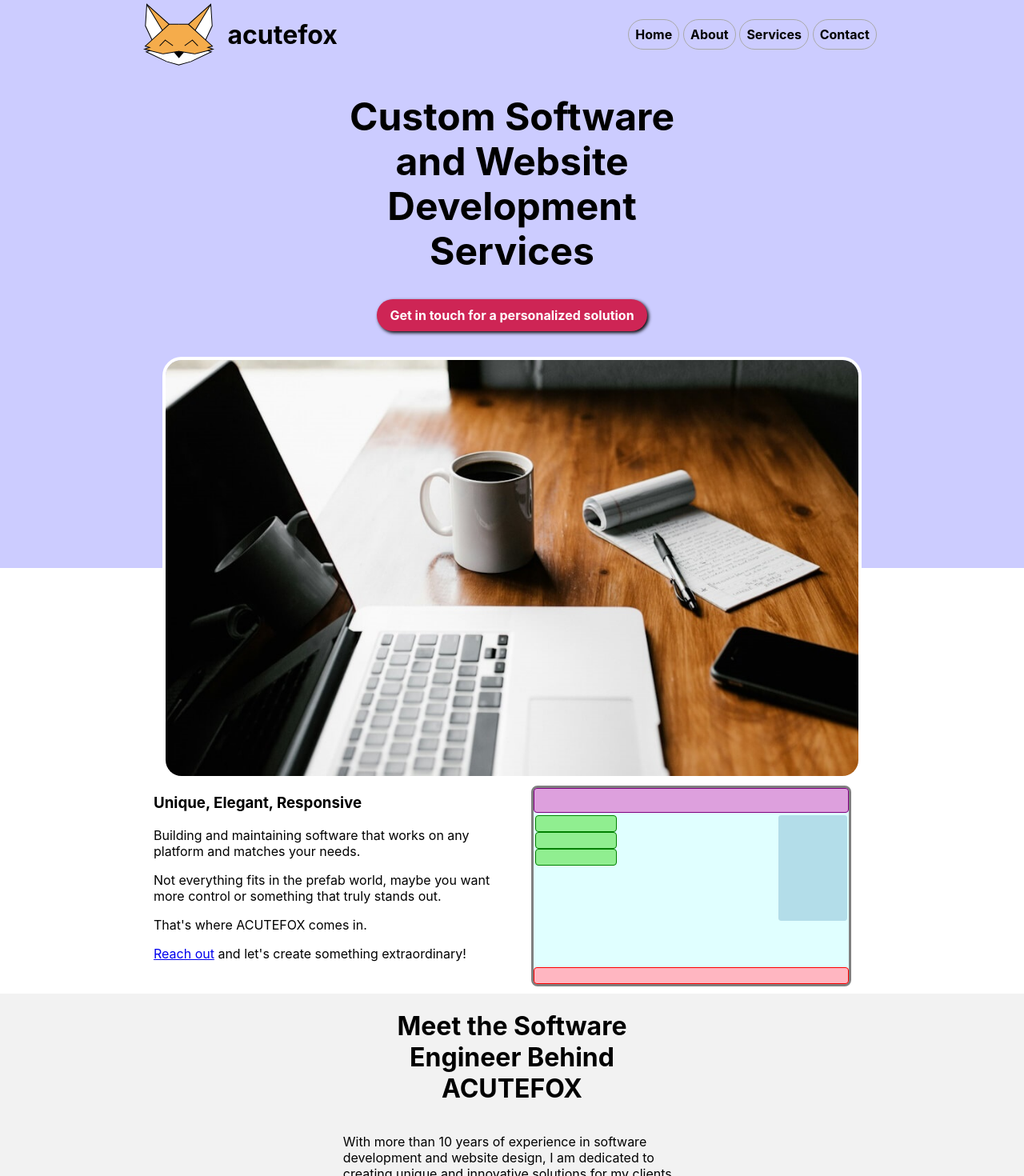
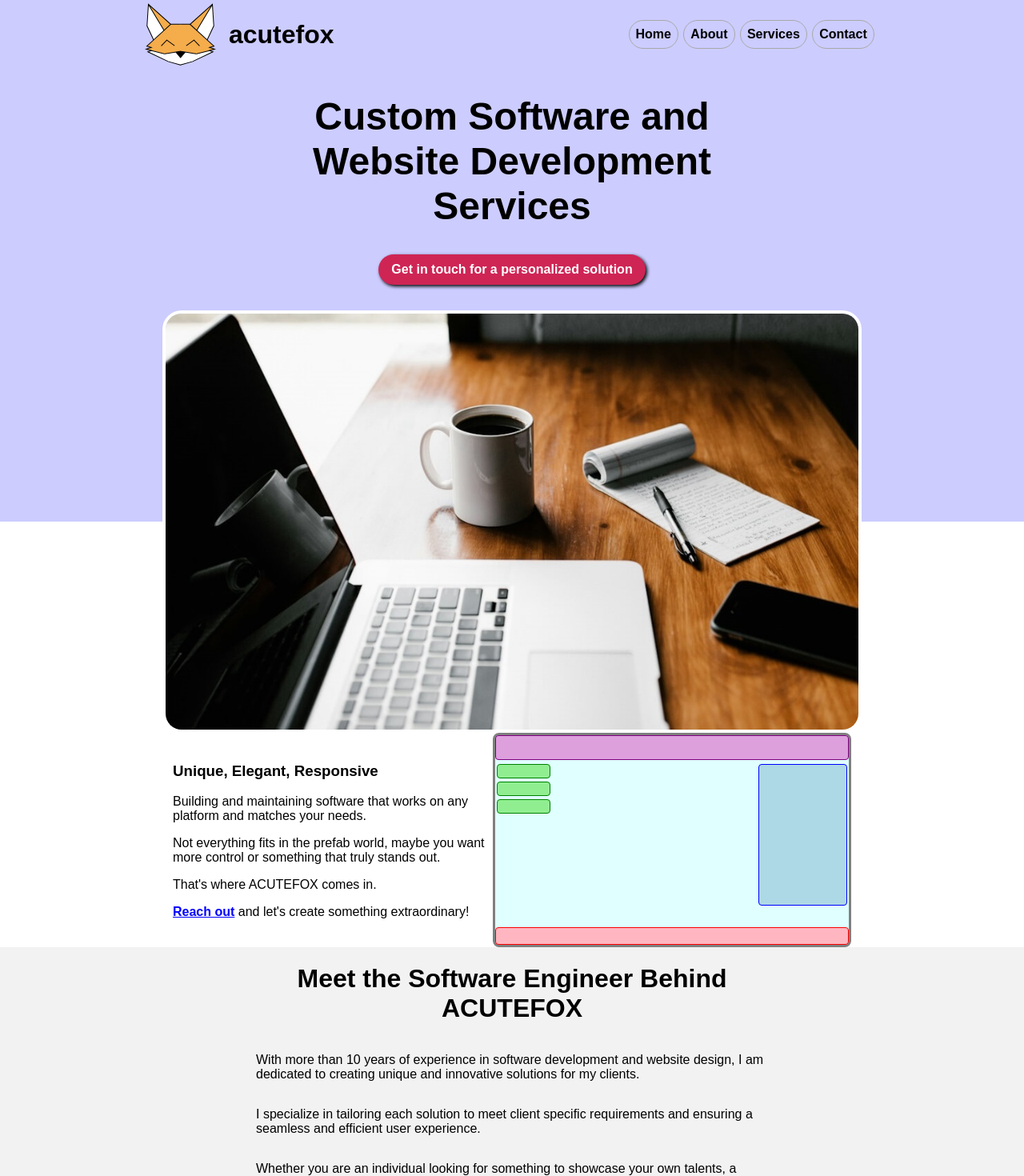
Before and after one commit to FoxOkami/acutefox, a React (Create React App) app: page / in a window 1280 px wide. Shown: the top 1470 px of the page at 80% size. Built offline with nearby package versions, Linux system fonts and the light colour scheme; no server answers.

Commit message:
finalized the contact me submission. started breaking parts out of monolith page

```diff
--- a/src/App.css
+++ b/src/App.css
@@ -1,14 +1,23 @@
 * {
   box-sizing: border-box;
   /* border: 1px red solid; */
+  font-family: "Oxygen", sans-serif;
 }
 
 body {
   /* background-color: rgba(0, 0, 255, 0.2); */
 }
 
-.site-header {
+.App {
+  display: flex;
+  flex-direction: column;
+  justify-content: flex-end;
+  align-items: center;
+}
+
+/* .site-header {
   height: 86px;
+  width: 100%;
   background-color: rgb(204, 204, 255);
   display: flex;
   flex-direction: row;
@@ -18,7 +27,7 @@ body {
   top: 0;
   overflow: hidden;
   z-index: 1;
-}
+} */
 
 .top-navigation > a {
   border: 1px solid darkgray;
@@ -28,11 +37,32 @@ body {
   color: black;
 }
 
+.top-navigation > a:hover {
+  background-color: rgb(206, 37, 85);
+  color: white;
+}
+
 .jump-link {
+  height: 0px;
+  width: 100%;
+  visibility: hidden;
+  z-index: -1;
   padding-top: 86px;
   margin-top: -86px;
   background-clip: content-box;
 }
+
+/* .company-link {
+  cursor: pointer;
+  text-decoration: none;
+  color: black;
+  transition: color 0.5s ease-in-out;
+}
+
+.company-link:hover {
+  color: white;
+  transition: color 0.5s ease-in-out;
+} */
 
 .company {
   display: flex;
@@ -51,19 +81,20 @@ body {
   font-weight: bold;
 }
 
-.head-image-container {
+/* .head-image-container {
   display: flex;
+  width: 100%;
   flex-direction: row;
   justify-content: center;
   overflow: hidden;
   height: 33rem;
   background-image: linear-gradient(180deg, rgb(204, 204, 255) 50%, white 50%);
-}
+} */
 
-.head-image {
+/* .head-image {
   border: 0.25rem solid white;
   border-radius: 1.5rem;
-}
+} */
 
 .lightgray-background {
   background-color: #0000000d;
@@ -77,10 +108,10 @@ body {
 }
 
 .section-a > .section-b {
-  width: 33%;
+  width: 50%;
   display: flex;
   flex-direction: column;
-  align-items: center;
+  /* align-items: center; */
   justify-content: center;
 }
 
@@ -91,7 +122,7 @@ body {
 .cards-container {
   display: flex;
   flex-direction: row;
-  width: 60%;
+  width: 80%;
   justify-content: space-between;
   flex-wrap: wrap;
 }
@@ -105,6 +136,7 @@ body {
 }
 
 .card-title {
+  max-width: 15rem;
   width: 15rem;
   height: 15rem;
   border-radius: 1rem;
@@ -131,6 +163,7 @@ body {
 
 .card-description {
   text-align: center;
+  width: 90%;
 }
 
 .cityscape-image {
@@ -144,7 +177,7 @@ body {
   background-attachment: fixed;
 }
 
-#contact {
+.contact {
   padding-bottom: 3rem;
 }
 
@@ -180,16 +213,21 @@ body {
   margin-bottom: 1rem;
 }
 
-.error-message:has(+[aria-invalid="true"]) {
+.error-message:has(+ [aria-invalid="true"]) {
   visibility: visible;
   color: red;
-  height: 1.6rem;
+  height: 1.2rem;
 }
 
 [aria-invalid="true"] {
   border: 1px solid red;
 }
 
+[aria-disabled="true"].contact-me-button {
+  cursor: not-allowed;
+  filter: opacity(0.5);
+}
+
 .error-message {
   visibility: hidden;
   height: 0.6rem;
--- a/src/App.js
+++ b/src/App.js
@@ -3,7 +3,8 @@ import { collection, addDoc, serverTimestamp } from "firebase/firestore";
 import { db } from "./firebase";
 import "./App.css";
 import "./WebsiteSection.css";
-import DeviceAnimation from "./DeviceAnimation";
+import SiteHeader from "./site-header/SiteHeader";
+import Captivator from "./captivator/Captivator";
 
 function App() {
   const [fields, setFields] = useState({
@@ -11,12 +12,13 @@ function App() {
     email: "",
     message: "",
   });
-
   const [errors, setErrors] = useState({
     name: false,
     email: false,
     message: false,
   });
+  const [submitProcessing, setSubmitProcessing] = useState(false);
+  const [submitSuccess, setSubmitSuccess] = useState(false);
 
   const textareaAutoResizer = (event) => {
     let target = event.target;
@@ -41,15 +43,15 @@ function App() {
     const fieldValue = event.target.value;
     const valid = event.target.validity.valid;
     setErrors({ ...errors, [fieldName]: !fieldValue || !valid });
+    setSubmitSuccess(false);
   }
 
   async function deliver(event) {
     event.preventDefault();
-    //TODO: Set up a pending for submit button so multiple clicks don't happen while processing
+    setSubmitProcessing(true);
     const formErrors = { ...errors };
     const formFields = { ...fields };
     if (Object.values(formFields).some((value) => !value === true)) {
-      //TODO: set empty fields to have error
       let errorsObjectFromFieldsObject = Object.fromEntries(
         Object.entries(formFields).map(function ([key, value]) {
           return [key, !value];
@@ -76,29 +78,38 @@ function App() {
     } catch (e) {
       console.error("Error adding document", e);
     } finally {
-      //TODO: This is probably where we get the submit button back after processing
+      setSubmitProcessing(false);
+      setFields({
+        name: "",
+        email: "",
+        message: "",
+      });
+      setSubmitSuccess(true);
     }
   }
 
   return (
-    <div className="App" id="home">
-      <div className="site-header">
-        <div className="company">
-          <img src="logo.svg" />
-          <h1 className="company-name">acutefox</h1>
-        </div>
+    <div className="App" id="home-landing">
+      {/* <div className="site-header">
+        <a href="#home-landing" className="company-link">
+          <div className="company">
+            <img src="logo.svg" />
+            <h1 className="company-name">acutefox</h1>
+          </div>
+        </a>
         <nav className="top-navigation">
-          <a href="#home">Home</a>
-          <a href="#about">About</a>
-          <a href="#services">Services</a>
-          <a href="#contact">Contact</a>
+          <a href="#home-landing">Home</a>
+          <a href="#about-landing">About</a>
+          <a href="#services-landing">Services</a>
+          <a href="#contact-landing">Contact</a>
         </nav>
-      </div>
-      <div className="section">
+      </div> */}
+      <SiteHeader />
+      {/* <div className="section">
         <div className="section-header">
           <h1>Custom Software and Website Development Services</h1>
         </div>
-        <a href="#contact" className="contact-me-button">
+        <a href="#contact-landing" className="contact-me-button">
           Get in touch for a personalized solution
         </a>
       </div>
@@ -118,15 +129,17 @@ function App() {
           </p>
           <p>That's where ACUTEFOX comes in.</p>
           <p>
-            <a href="#contact" className="text-link">
+            <a href="#contact-landing" className="text-link">
               Reach out
             </a>{" "}
             and let's create something extraordinary!
           </p>
         </div>
         <DeviceAnimation />
-      </div>
-      <div id="about" className="section-a lightgray-background jump-link">
+      </div> */}
+      <Captivator />
+      <div id="about-landing" className="jump-link"></div>
+      <div className="section-a lightgray-background">
         <div className="section-b">
           <h1 className="section-c">
             Meet the Software Engineer Behind ACUTEFOX
@@ -144,12 +157,13 @@ function App() {
             Whether you are an individual looking for something to showcase your
             own talents, a small business aiming to improve online presence, or
             a large corporation in need of custom software solutions, ACUTEFOX
-            is here to help. <a href="#contact">Contact me</a> today to discuss
-            how I can help out.
+            is here to help. <a href="#contact-landing">Contact me</a> today to
+            discuss how I can help out.
           </p>
         </div>
       </div>
-      <div id="services" className="section-a jump-link">
+      <div id="services-landing" className="jump-link"></div>
+      <div className="section-a">
         <h1>Services</h1>
         <div className="cards-container">
           <div className="card">
@@ -234,11 +248,14 @@ function App() {
           </div>
         </div>
       </div>
-      <div id="contact" className="section-a lightgray-background">
+      <div id="contact-landing" className="jump-link"></div>
+      <div className="contact section-a lightgray-background">
         <h1>Get in Touch</h1>
         <form className="contact-form" onSubmit={deliver}>
           <div className="input-package">
-            <span id="invalid-name" className="error-message">This field is required</span>
+            <span id="invalid-name" className="error-message">
+              This field is required
+            </span>
             <input
               type="text"
               name="name"
@@ -251,10 +268,13 @@ function App() {
               className="input"
               onChange={updateField}
               onBlur={validateField}
+              value={fields.name}
             />
           </div>
           <div className="input-package">
-            <span id="invalid-email" className="error-message">Please enter a valid email</span>
+            <span id="invalid-email" className="error-message">
+              Please enter a valid email
+            </span>
             <input
               type="email"
               name="email"
@@ -267,10 +287,13 @@ function App() {
               className="input"
               onChange={updateField}
               onBlur={validateField}
+              value={fields.email}
             />
           </div>
           <div className="input-package">
-            <span id="invalid-message" className="error-message">This field is required</span>
+            <span id="invalid-message" className="error-message">
+              This field is required
+            </span>
             <textarea
               id="message"
               name="message"
@@ -287,9 +310,24 @@ function App() {
                 updateField(event);
               }}
               onBlur={validateField}
+              value={fields.message}
             />
           </div>
-          <input type="submit" className="contact-me-button" />
+          <div className="form-submit">
+            <input
+              type="submit"
+              className="contact-me-button"
+              aria-disabled={submitProcessing}
+              disabled={submitProcessing}
+            />
+            <span
+              className={submitSuccess ? "visible" : "hidden"}
+              role="alert"
+              aria-live="polite"
+            >
+              Message sent, thank you!
+            </span>
+          </div>
         </form>
       </div>
     </div>
--- a/src/WebsiteSection.css
+++ b/src/WebsiteSection.css
@@ -1,13 +1,14 @@
 .website-section {
-    width: 100%;
+  width: 60%;
   display: flex;
   flex-direction: row;
   justify-content: center;
+  align-items: center;
   /* background-image: linear-gradient(90deg, rgba(255,255,204,.2), transparent); */
 }
 
 .description {
-    width: 28rem;
+  width: 25rem;
   /* filter: drop-shadow(0em 0em 1px white); */
 }
 
@@ -22,10 +23,19 @@
 }
 
 .section-header {
-    width: 33%;
+  width: 50%;
   text-align: center;
   font-size: x-large;
   line-height: 3.5rem;
+}
+
+.form-submit {
+  width: 100%;
+  display: flex;
+  align-items: baseline;
+  flex-direction: row;
+  justify-content: flex-start;
+  column-gap: 1.5rem;
 }
 
 .contact-me-button {
@@ -42,3 +52,19 @@
   border: none;
   filter: drop-shadow(2px 2px 2px black);
 }
+
+.form-submit-message {
+    font-weight: bold;
+}
+
+.hidden {
+    visibility: hidden;
+    opacity: 0;
+    transition: visibility 2s ease-out, opacity 2s linear;
+}
+
+.visible {
+    visibility: visible;
+    opacity: 1;
+    transition: visibility 1s ease-out, opacity 1s linear;
+}
--- /dev/null
+++ b/src/captivator/Captivator.css
@@ -0,0 +1,52 @@
+.captivator-main {
+  width: 100%;
+}
+
+.captivator-container {
+  width: 100%;
+  display: flex;
+  flex-direction: column;
+  align-items: center;
+  padding-bottom: 2rem;
+  background-color: #0000ff33;
+}
+
+.captivator-header {
+  width: 50%;
+  text-align: center;
+  font-size: x-large;
+  line-height: 3.5rem;
+}
+
+.captivator-image-container {
+  display: flex;
+  width: 100%;
+  flex-direction: row;
+  justify-content: center;
+  overflow: hidden;
+  height: 33rem;
+  background-image: linear-gradient(180deg, rgb(204, 204, 255) 50%, white 50%);
+}
+
+.captivator-head-image {
+  border: 0.25rem solid white;
+  border-radius: 1.5rem;
+}
+
+.captivator-section {
+  width: 100%;
+  display: flex;
+  flex-direction: row;
+  justify-content: center;
+  align-items: center;
+}
+
+.captivator-description {
+  width: 25rem;
+}
+
+.captivator-text-link {
+  font-weight: bold;
+  color: rgba(0, 0, 255, 1);
+  filter: drop-shadow(rgba(255, 255, 255, 0.8) 0px 0px 1px);
+}
--- /dev/null
+++ b/src/captivator/Captivator.js
@@ -0,0 +1,42 @@
+import DeviceAnimation from '../DeviceAnimation';
+import "./Captivator.css";
+import "../global.css"
+
+export default function Captivator() {
+  return (
+    <div className="captivator-main">
+      <div className="captivator-container">
+        <div className="captivator-header">
+          <h1>Custom Software and Website Development Services</h1>
+        </div>
+        <a href="#contact-landing" className="global-contact-me-button">
+          Get in touch for a personalized solution
+        </a>
+      </div>
+      <div className="captivator-image-container">
+        <img src="work_image_smaller.jpg" className="captivator-head-image" />
+      </div>
+      <div className="captivator-section">
+        <div className="captivator-description">
+          <h3>Unique, Elegant, Responsive</h3>
+          <p>
+            Building and maintaining software that works on any platform and
+            matches your needs.
+          </p>
+          <p>
+            Not everything fits in the prefab world, maybe you want more control
+            or something that truly stands out.
+          </p>
+          <p>That's where ACUTEFOX comes in.</p>
+          <p>
+            <a href="#contact-landing" className="captivator-text-link">
+              Reach out
+            </a>{" "}
+            <span>and let's create something extraordinary!</span>
+          </p>
+        </div>
+        <DeviceAnimation />
+      </div>
+    </div>
+  );
+}
--- a/src/firebase.js
+++ b/src/firebase.js
@@ -2,7 +2,6 @@
 import { initializeApp } from "firebase/app";
 import { getAnalytics } from "firebase/analytics";
 import { getFirestore } from "firebase/firestore";
-// TODO: Add SDKs for Firebase products that you want to use
 // https://firebase.google.com/docs/web/setup#available-libraries
 
 // Your web app's Firebase configuration
--- /dev/null
+++ b/src/global.css
@@ -0,0 +1,14 @@
+.global-contact-me-button {
+  padding-left: 1rem;
+  padding-right: 1rem;
+  padding-top: 0.6rem;
+  padding-bottom: 0.6rem;
+  text-decoration: none;
+  border-radius: 2rem;
+  background-color: rgb(206, 37, 85);
+  color: white;
+  font-weight: bold;
+  font-size: medium;
+  border: none;
+  filter: drop-shadow(2px 2px 2px black);
+}
--- /dev/null
+++ b/src/site-header/SiteHeader.css
@@ -0,0 +1,42 @@
+.site-header {
+  height: 86px;
+  width: 100%;
+  background-color: rgb(204, 204, 255);
+  display: flex;
+  flex-direction: row;
+  align-items: center;
+  justify-content: space-around;
+  position: sticky;
+  top: 0;
+  overflow: hidden;
+  z-index: 1;
+}
+
+.company-link {
+  cursor: pointer;
+  text-decoration: none;
+  color: black;
+  transition: color 0.5s ease-in-out;
+}
+
+.company-link:hover {
+  color: white;
+  transition: color 0.5s ease-in-out;
+}
+
+.company {
+  display: flex;
+  flex-direction: row;
+}
+
+.company-name {
+  padding-left: 1rem;
+}
+
+.top-navigation {
+  width: 25%;
+  display: flex;
+  flex-direction: row;
+  justify-content: space-evenly;
+  font-weight: bold;
+}
--- /dev/null
+++ b/src/site-header/SiteHeader.js
@@ -0,0 +1,20 @@
+import "./SiteHeader.css";
+
+export default function SiteHeader() {
+  return (
+    <div className="site-header">
+      <a href="#home-landing" className="company-link">
+        <div className="company">
+          <img src="logo.svg" />
+          <h1 className="company-name">acutefox</h1>
+        </div>
+      </a>
+      <nav className="top-navigation">
+        <a href="#home-landing">Home</a>
+        <a href="#about-landing">About</a>
+        <a href="#services-landing">Services</a>
+        <a href="#contact-landing">Contact</a>
+      </nav>
+    </div>
+  );
+}
```
Lines whose indentation alone changed are shown as unchanged.
